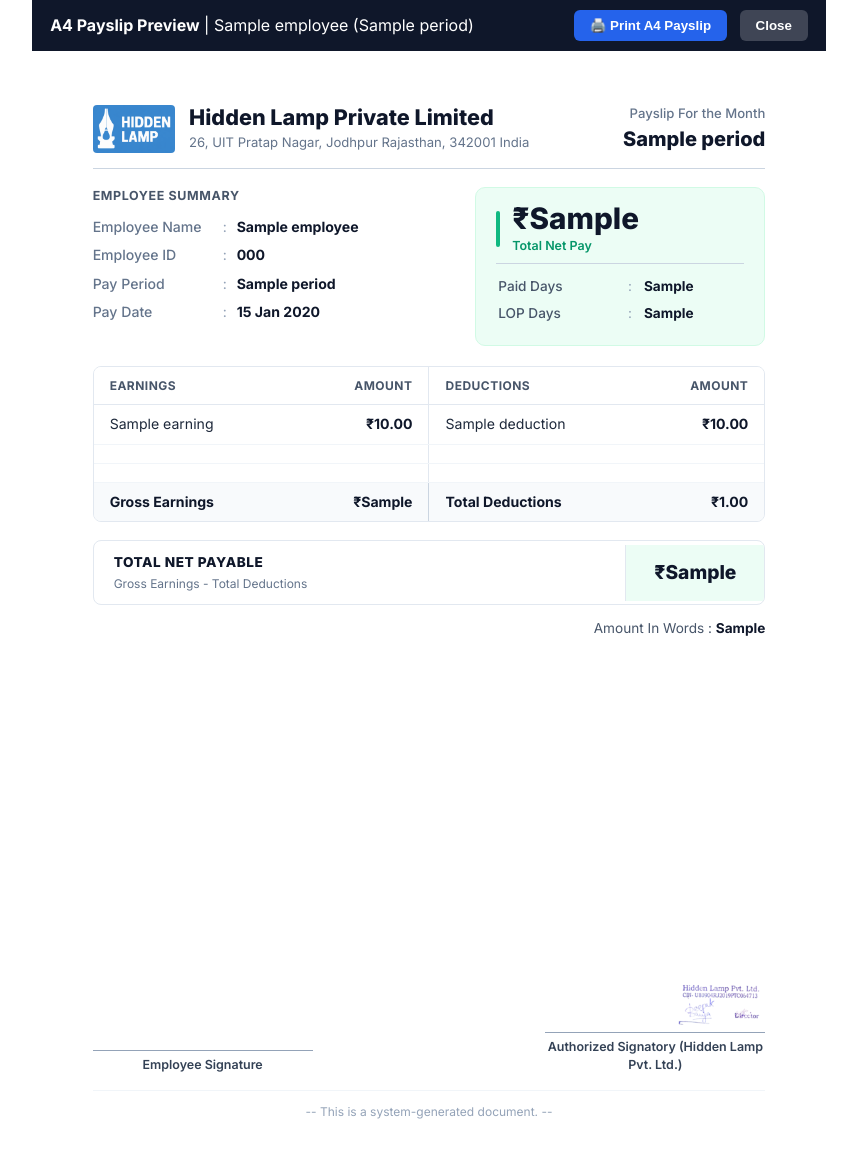
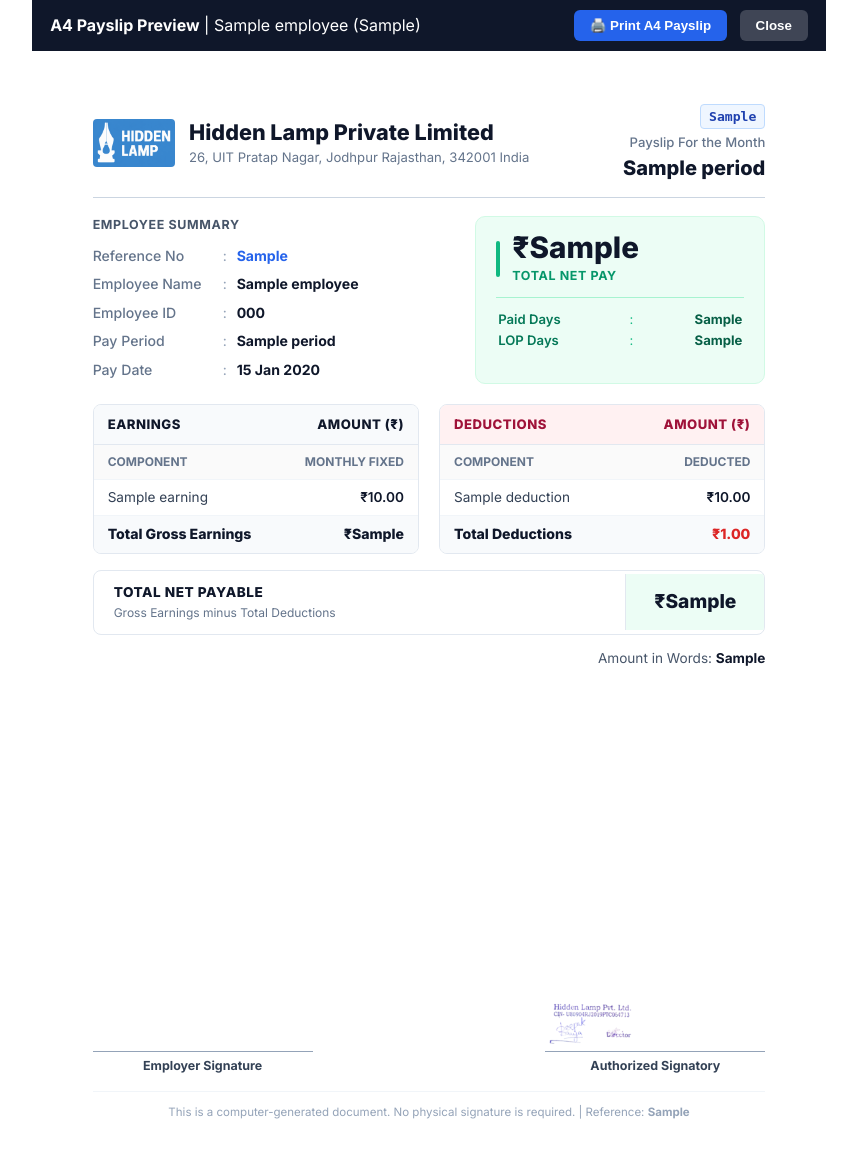
Before and after one commit to hiddenlamp/EMS-Hidden-Lamp, a Node project: template frontend/views/payslips/single.ejs in a window 1280 px wide. Shown: the whole page, without its empty margins (211-1068 px from the left). Run offline with Node 20 templates, Linux system fonts and the light colour scheme; the template is opened without the code that fills it: most values are stand-ins (such as "Sample title", 1, 10 or a date in 2020).

Commit message:
Add official Payslip Reference Number format HL/PS/Month/001 across payslip views & directory

```diff
--- a/frontend/views/payslips/single.ejs
+++ b/frontend/views/payslips/single.ejs
@@ -3,7 +3,7 @@
 <head>
   <meta charset="UTF-8">
   <meta name="viewport" content="width=device-width, initial-scale=1.0">
-  <title>Payslip - <%= breakdown.employee.name %> (<%= breakdown.period %>)</title>
+  <title>Payslip - <%= breakdown.employee.name %></title>
   <link rel="preconnect" href="https://fonts.googleapis.com">
   <link rel="preconnect" href="https://fonts.gstatic.com" crossorigin>
   <link href="https://fonts.googleapis.com/css2?family=Inter:wght@400;500;600;700;800&display=swap" rel="stylesheet">
@@ -111,6 +111,18 @@
       color: #0f172a;
       margin-top: 2px;
     }
+    .ref-badge {
+      font-family: monospace;
+      font-size: 0.82rem;
+      font-weight: 700;
+      color: #1e40af;
+      background: #eff6ff;
+      border: 1px solid #bfdbfe;
+      padding: 2px 8px;
+      border-radius: 4px;
+      display: inline-block;
+      margin-bottom: 4px;
+    }
 
     /* Top Grid: Summary vs Net Pay Card */
     .top-grid {
@@ -178,73 +190,100 @@
     .net-pay-lbl {
       font-size: 0.78rem;
       color: #059669;
-      font-weight: 600;
-      margin-top: 3px;
+      font-weight: 700;
+      text-transform: uppercase;
+      letter-spacing: 0.05em;
+      margin-top: 4px;
     }
     .net-pay-divider {
-      border-top: 1px solid #cbd5e1;
-      margin: 8px 0;
+      height: 1px;
+      background: #a7f3d0;
+      margin: 12px 0 10px 0;
     }
     .net-pay-days-table {
       width: 100%;
-      font-size: 0.85rem;
-    }
-    .net-pay-days-table td {
-      padding: 3px 0;
+      font-size: 0.82rem;
     }
     .net-pay-days-table td.lbl {
-      color: #475569;
-      font-weight: 500;
+      color: #047857;
+      font-weight: 600;
     }
     .net-pay-days-table td.colon {
-      width: 14px;
-      color: #94a3b8;
+      width: 12px;
+      color: #10b981;
     }
     .net-pay-days-table td.val {
+      color: #065f46;
       font-weight: 700;
-      color: #0f172a;
+      text-align: right;
     }
 
-    /* Side-by-Side Earnings & Deductions Table Box */
-    .earnings-table-card {
+    /* Double Column Table: Earnings & Deductions */
+    .tables-container {
+      display: grid;
+      grid-template-columns: 1fr 1fr;
+      gap: 20px;
+      margin-bottom: 16px;
+    }
+    .table-section {
       border: 1px solid #e2e8f0;
       border-radius: 8px;
       overflow: hidden;
-      margin-bottom: 18px;
     }
-    .dual-table {
+    .section-header {
+      padding: 10px 14px;
+      font-size: 0.82rem;
+      font-weight: 800;
+      letter-spacing: 0.04em;
+      text-transform: uppercase;
+      border-bottom: 1px solid #e2e8f0;
+      display: flex;
+      justify-content: space-between;
+      align-items: center;
+    }
+    .header-earnings {
+      background: #f8fafc;
+      color: #0f172a;
+    }
+    .header-deductions {
+      background: #fff1f2;
+      color: #9f1239;
+    }
+    .breakdown-table {
       width: 100%;
       border-collapse: collapse;
-      font-size: 0.88rem;
+      font-size: 0.85rem;
     }
-    .dual-table th {
-      background: #ffffff;
-      color: #475569;
+    .breakdown-table th {
+      text-align: left;
+      font-size: 0.75rem;
       font-weight: 700;
+      color: #64748b;
       text-transform: uppercase;
-      font-size: 0.75rem;
-      letter-spacing: 0.04em;
-      padding: 10px 16px;
-      border-bottom: 1px solid #e2e8f0;
-      text-align: left;
+      padding: 8px 14px;
+      border-bottom: 1px solid #f1f5f9;
+      background: #fafafa;
     }
-    .dual-table th.amt { text-align: right; }
-    .dual-table td {
-      padding: 9px 16px;
-      color: #1e293b;
+    .breakdown-table th.amount-col {
+      text-align: right;
+    }
+    .breakdown-table td {
+      padding: 8px 14px;
       border-bottom: 1px solid #f1f5f9;
+      color: #334155;
     }
-    .dual-table td.amt {
+    .breakdown-table td.amount-val {
       text-align: right;
-      font-weight: 700;
+      font-weight: 600;
       color: #0f172a;
     }
-    .dual-table tr.summary-row td {
+    .total-row td {
       background: #f8fafc;
-      font-weight: 700;
-      color: #0f172a;
-      border-top: 1px solid #cbd5e1;
+      font-weight: 800 !important;
+      color: #0f172a !important;
+      border-top: 1.5px solid #cbd5e1;
       border-bottom: none;
+      font-size: 0.88rem;
     }
 
     /* Total Net Payable Banner */
@@ -318,14 +357,13 @@
       border-top: 1px solid #94a3b8;
       padding-top: 5px;
       font-size: 0.78rem;
-      font-weight: 600;
+      font-weight: 700;
       color: #334155;
       text-align: center;
     }
-
-    .footnote {
+    .footer-note {
       text-align: center;
-      font-size: 0.75rem;
+      font-size: 0.72rem;
       color: #94a3b8;
       margin-top: 16px;
       padding-top: 12px;
@@ -385,6 +423,10 @@
       return date.toLocaleString('en-US', { month: 'long', year: 'numeric' });
     }
     const monthYearStr = formatMonthYear(breakdown.period);
+    const periodParts = (breakdown.period || '2026-07').split('-');
+    const mNameShort = periodParts.length >= 2 ? new Date(periodParts[0], parseInt(periodParts[1]) - 1, 1).toLocaleString('en-US', { month: 'short' }).toUpperCase() : 'JUL';
+    const yNameShort = periodParts[0] || '2026';
+    const payslipRefNo = breakdown.receipt_no || `HL/PS/${mNameShort}${yNameShort}/${String(breakdown.employee.id || 1).padStart(3, '0')}`;
     const empCode = breakdown.employee.employee_code || ('HL' + String(breakdown.employee.id).padStart(12, '0'));
     const paidDays = breakdown.days_present || (breakdown.days_in_month ? (breakdown.days_in_month - breakdown.days_lop) : 31);
     const lopDays = breakdown.days_lop || 0;
@@ -394,7 +436,7 @@
   <% if (!hideTopBar) { %>
     <div class="no-print-bar">
       <div>
-        <strong>A4 Payslip Preview</strong> | <%= breakdown.employee.name %> (<%= monthYearStr %>)
+        <strong>A4 Payslip Preview</strong> | <%= breakdown.employee.name %> (<%= payslipRefNo %>)
       </div>
       <div>
         <button onclick="window.print()" style="background: #2563eb; color: #fff; border: none; padding: 0.5rem 1rem; border-radius: 6px; font-weight: 600; cursor: pointer;">🖨️ Print A4 Payslip</button>
@@ -422,6 +464,7 @@
           </div>
         </div>
         <div class="header-period">
+          <div class="ref-badge"><%= payslipRefNo %></div>
           <div class="header-period-sub">Payslip For the Month</div>
           <div class="header-period-month"><%= monthYearStr %></div>
         </div>
@@ -433,6 +476,11 @@
         <div>
           <div class="summary-title">Employee Summary</div>
           <table class="info-table">
+            <tr>
+              <td class="label">Reference No</td>
+              <td class="colon">:</td>
+              <td class="value" style="color: #2563eb;"><%= payslipRefNo %></td>
+            </tr>
             <tr>
               <td class="label">Employee Name</td>
               <td class="colon">:</td>
@@ -481,48 +529,84 @@
         </div>
       </div>
 
-      <!-- Side-by-Side Earnings & Deductions Table Card -->
-      <div class="earnings-table-card">
-        <table class="dual-table">
+      <!-- Breakdown Grid: Earnings & Deductions -->
+      <div class="tables-container">
+        <!-- EARNINGS TABLE -->
+        <div class="table-section">
+          <div class="section-header header-earnings">
+            <span>EARNINGS</span>
+            <span>AMOUNT (₹)</span>
+          </div>
+          <table class="breakdown-table">
             <thead>
               <tr>
-              <th style="width: 32%;">Earnings</th>
-              <th class="amt" style="width: 18%;">Amount</th>
-              <th style="width: 32%; border-left: 1px solid #e2e8f0;">Deductions</th>
-              <th class="amt" style="width: 18%;">Amount</th>
+                <th>Component</th>
+                <th class="amount-col">Monthly Fixed</th>
               </tr>
             </thead>
             <tbody>
-            <%
-              const earnings = breakdown.earnings || [];
-              const deductions = breakdown.deductions || [];
-              const maxRows = Math.max(earnings.length, deductions.length, 3);
-            %>
-            <% for (let i = 0; i < maxRows; i++) { %>
-              <% const earn = earnings[i]; %>
-              <% const ded = deductions[i]; %>
+              <% if (breakdown.earnings && breakdown.earnings.length > 0) { %>
+                <% breakdown.earnings.forEach(item => { %>
                   <tr>
-                <td><%= earn ? earn.name : '' %></td>
-                <td class="amt"><%= earn ? ('₹' + earn.prorated_amount.toLocaleString('en-IN', { minimumFractionDigits: 2, maximumFractionDigits: 2 })) : '' %></td>
-                <td style="border-left: 1px solid #e2e8f0;"><%= ded ? ded.name : '' %></td>
-                <td class="amt"><%= ded ? ('₹' + ded.amount.toLocaleString('en-IN', { minimumFractionDigits: 2, maximumFractionDigits: 2 })) : (i === 0 ? '₹0.00' : '') %></td>
+                    <td><%= item.name %></td>
+                    <td class="amount-val">₹<%= item.amount.toLocaleString('en-IN', { minimumFractionDigits: 2, maximumFractionDigits: 2 }) %></td>
+                  </tr>
+                <% }); %>
+              <% } else { %>
+                <tr>
+                  <td>Basic Salary</td>
+                  <td class="amount-val">₹<%= (breakdown.gross_pay || 0).toLocaleString('en-IN', { minimumFractionDigits: 2, maximumFractionDigits: 2 }) %></td>
                 </tr>
               <% } %>
-            <tr class="summary-row">
-              <td>Gross Earnings</td>
-              <td class="amt">₹<%= breakdown.gross_pay.toLocaleString('en-IN', { minimumFractionDigits: 2, maximumFractionDigits: 2 }) %></td>
-              <td style="border-left: 1px solid #cbd5e1;">Total Deductions</td>
-              <td class="amt">₹<%= breakdown.total_deductions.toLocaleString('en-IN', { minimumFractionDigits: 2, maximumFractionDigits: 2 }) %></td>
+              <tr class="total-row">
+                <td>Total Gross Earnings</td>
+                <td class="amount-val">₹<%= breakdown.gross_pay.toLocaleString('en-IN', { minimumFractionDigits: 2, maximumFractionDigits: 2 }) %></td>
               </tr>
             </tbody>
           </table>
         </div>
 
+        <!-- DEDUCTIONS TABLE -->
+        <div class="table-section">
+          <div class="section-header header-deductions">
+            <span>DEDUCTIONS</span>
+            <span>AMOUNT (₹)</span>
+          </div>
+          <table class="breakdown-table">
+            <thead>
+              <tr>
+                <th>Component</th>
+                <th class="amount-col">Deducted</th>
+              </tr>
+            </thead>
+            <tbody>
+              <% if (breakdown.deductions && breakdown.deductions.length > 0) { %>
+                <% breakdown.deductions.forEach(item => { %>
+                  <tr>
+                    <td><%= item.name %></td>
+                    <td class="amount-val">₹<%= item.amount.toLocaleString('en-IN', { minimumFractionDigits: 2, maximumFractionDigits: 2 }) %></td>
+                  </tr>
+                <% }); %>
+              <% } else { %>
+                <tr>
+                  <td style="color: var(--text-muted);">No Deductions</td>
+                  <td class="amount-val">₹0.00</td>
+                </tr>
+              <% } %>
+              <tr class="total-row">
+                <td>Total Deductions</td>
+                <td class="amount-val" style="color: #dc2626 !important;">₹<%= breakdown.total_deductions.toLocaleString('en-IN', { minimumFractionDigits: 2, maximumFractionDigits: 2 }) %></td>
+              </tr>
+            </tbody>
+          </table>
+        </div>
+      </div>
+
       <!-- Total Net Payable Banner -->
       <div class="total-payable-banner">
         <div class="total-payable-left">
-          <div class="total-payable-title">Total Net Payable</div>
-          <div class="total-payable-sub">Gross Earnings - Total Deductions</div>
+          <div class="total-payable-title">TOTAL NET PAYABLE</div>
+          <div class="total-payable-sub">Gross Earnings minus Total Deductions</div>
         </div>
         <div class="total-payable-right">
           ₹<%= breakdown.net_pay.toLocaleString('en-IN', { minimumFractionDigits: 2, maximumFractionDigits: 2 }) %>
@@ -531,28 +615,26 @@
 
       <!-- Amount in Words -->
       <div class="amount-words-row">
-        Amount In Words : <strong><%= breakdown.net_pay_in_words %></strong>
+        Amount in Words: <strong><%= breakdown.net_pay_words || 'Rupees Only' %></strong>
       </div>
     </div>
 
-    <!-- Bottom Signatures & Footer Note -->
+    <!-- Signatures & Footer Note -->
     <div>
       <div class="signatures-row">
         <div class="signature-box">
           <div class="signature-space"></div>
-          <div class="signature-line">Employee Signature</div>
+          <div class="signature-line">Employer Signature</div>
         </div>
-        <div class="signature-box" style="text-align: right;">
-          <div class="signature-space" style="justify-content: flex-end;">
+        <div class="signature-box">
+          <div class="signature-space">
             <img src="/images/signature.png" alt="Authorized Signatory" class="signature-img" onerror="this.style.display='none';">
           </div>
-          <div class="signature-line">Authorized Signatory (Hidden Lamp Pvt. Ltd.)</div>
+          <div class="signature-line">Authorized Signatory</div>
         </div>
       </div>
-
-      <!-- Footer Note -->
-      <div class="footnote">
-        -- This is a system-generated document. --
+      <div class="footer-note">
+        This is a computer-generated document. No physical signature is required. | Reference: <strong><%= payslipRefNo %></strong>
       </div>
     </div>
   </div>
```
Also changed, not shown: frontend/views/payslips/index.ejs (+13 -1 lines), frontend/views/payslips/print_all.ejs (+10 -0 lines), 1 other file. Lines whose indentation alone changed are shown as unchanged.
